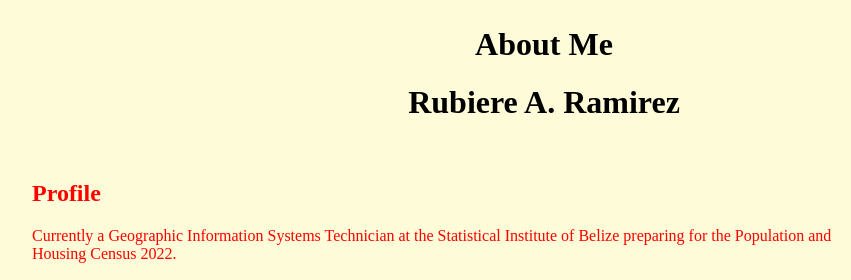
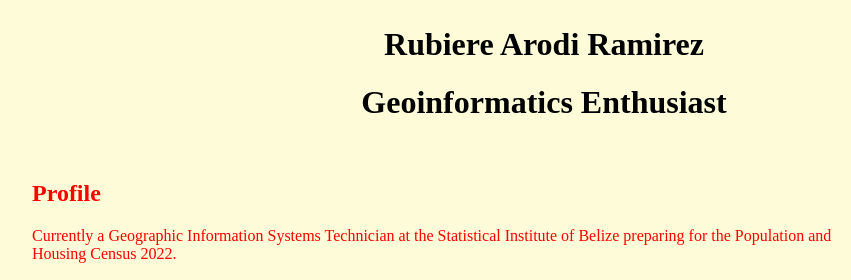
Before and after one commit to Rubi3r3/cv, a plain HTML site: page MyResume.html in a window 1280 px wide. Shown: the top 280 px of the page, 96-947 px from the left. Drawn offline with Linux system fonts and the light colour scheme.

Commit message:
Update MyResume.html

```diff
--- a/MyResume.html
+++ b/MyResume.html
@@ -1,10 +1,10 @@
 <!DOCTYPE html>
 <html>
 <meta charset="UTF-8">
-		<title>About Me</title>
+		<title>Rubiere Ramirez</title>
 			<link href="MyResume.css" rel="stylesheet" type="text/css">
-				<center><h1>About Me</h1>
-				<h1>Rubiere A. Ramirez</h1></center>
+				<center><h1>Rubiere Arodi Ramirez</h1>
+				<h1>Geoinformatics Enthusiast</h1></center>
 				<img src="Image/my_photograph.jpg" alt="My Photograph" style="right;width:200px;height:250px;border:0;" align="right"><br>
 	<h2><div style="color:red;">Profile</h2>
 	<p style="color:red;">Currently a Geographic Information Systems Technician at the Statistical Institute of Belize preparing for the Population and Housing Census 2022.</div></p>
```
